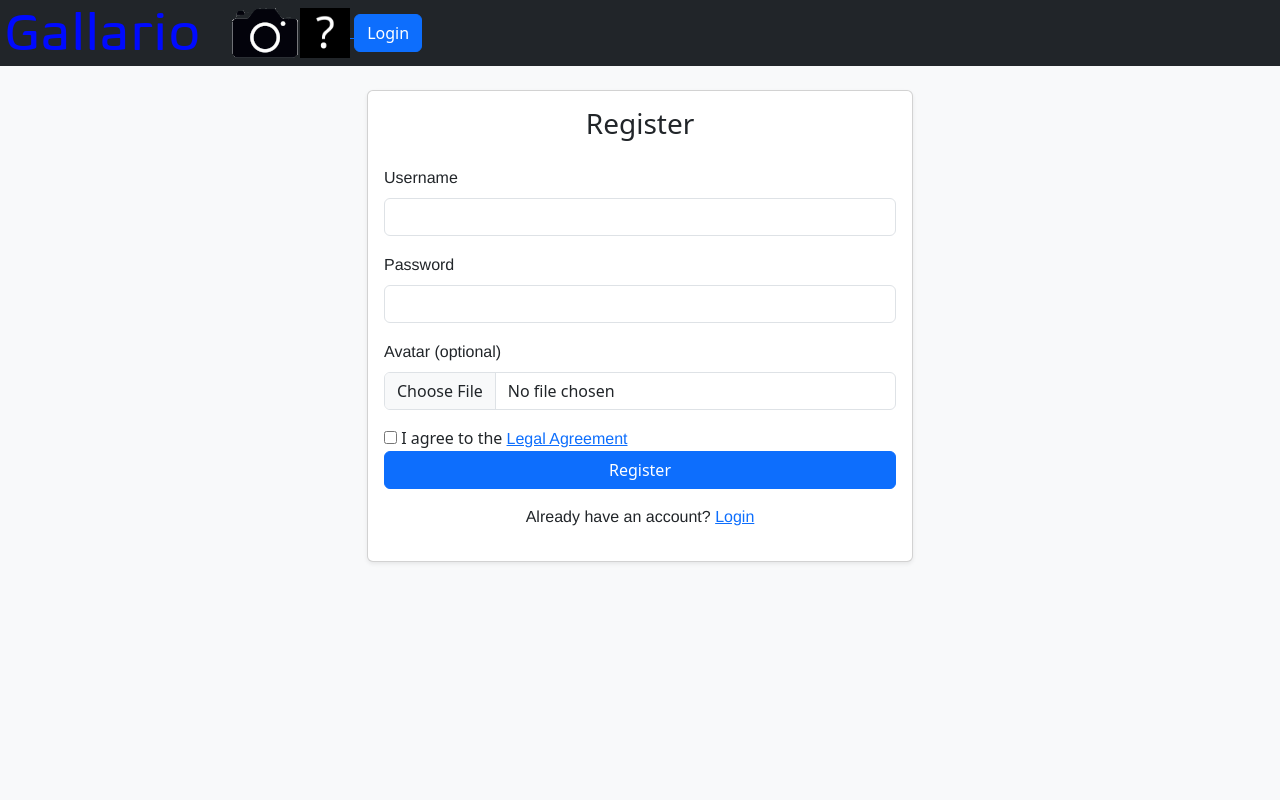
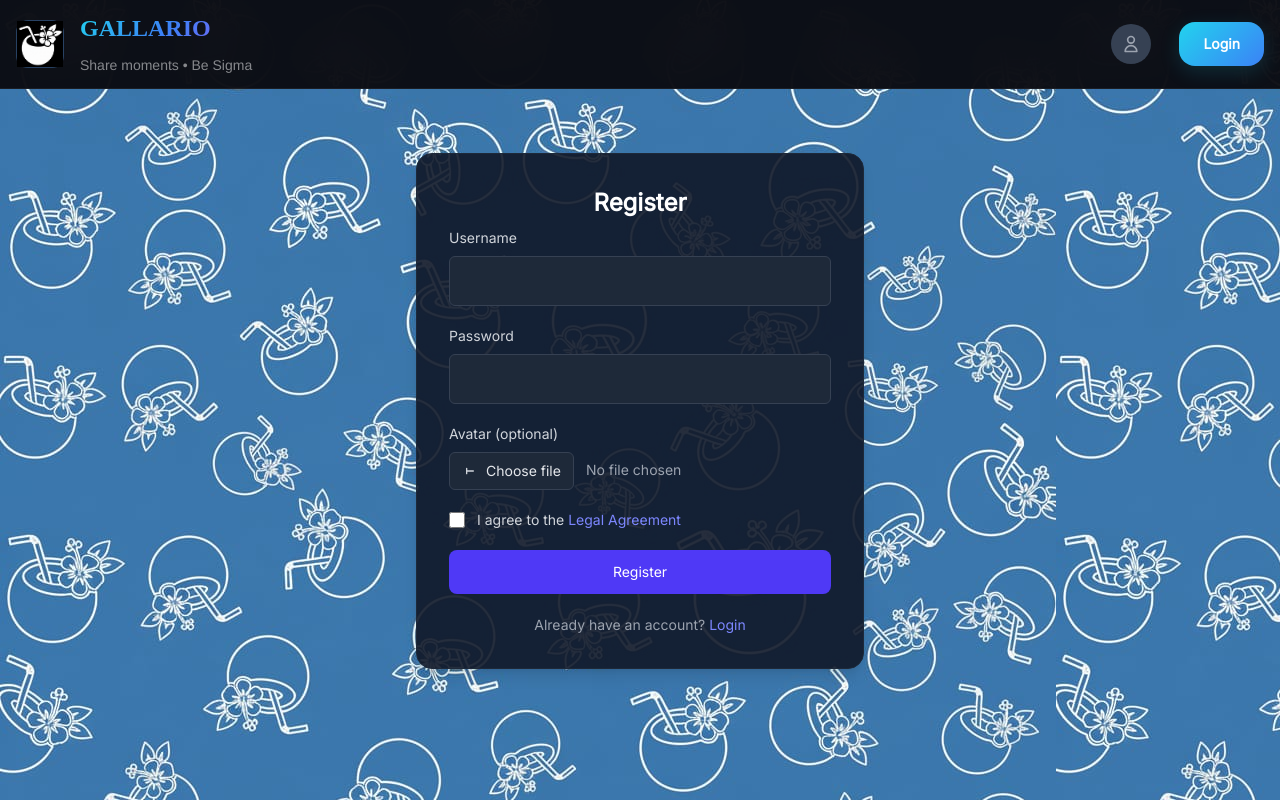
Before and after one commit to Coco-developers/GallarioV2, a Flask app: page /register in a window 1280 px wide. Run offline with Flask 3, Linux system fonts and the light colour scheme; some libraries are stand-ins or nearby versions.

Commit message:
login 2.0

```diff
--- a/src/templates/actions/login.html
+++ b/src/templates/actions/login.html
@@ -1,46 +1,108 @@
-{% extends "fragments/layout.html" %}
-{% block content %}
+<!DOCTYPE html>
+<html lang="en">
+<head>
+    <title>Welcome - Gallario</title>
+    {% include "fragments/header.html" %}
+</head>
+<body class="gradient-bg min-h-screen text-white pattern-bg">
+{% include "fragments/navbar.html" %}
 <div class="row justify-content-center">
-    <div class="col-md-6">
-        <div class="card shadow-sm">
-            <div class="card-body">
-                <h3 class="mb-4 text-center">{{ 'Register' if register else 'Login' }}</h3>
-                <form method="POST" enctype="multipart/form-data">
-                    <div class="mb-3">
-                        <label class="form-label" style="font-family: 'Helvetica', serif;">Username</label>
-                        <input type="text" name="username" class="form-control" required>
+    {% include "fragments/flashs.html" %}
+    <!-- Auth Card (Register / Login) -->
+    <div class="w-full max-w-xl mx-auto p-16">
+    <div class="rounded-2xl bg-gray-900/90 border border-gray-800 shadow-lg overflow-hidden">
+    <div class="p-8">
+      <h3 class="text-center text-2xl font-semibold text-white mb-6">
+        {{ 'Register' if register else 'Login' }}
+      </h3>
+
+      <form method="POST" enctype="multipart/form-data" class="space-y-5">
+        <!-- Username -->
+        <div>
+          <label for="username" class="block text-sm font-medium text-gray-300 mb-2">Username</label>
+          <input
+            id="username"
+            name="username"
+            type="text"
+            autocomplete="username"
+            required
+            class="w-full rounded-md bg-gray-800 border border-gray-700 px-4 py-3 text-gray-100 placeholder-gray-400 focus:outline-none focus:ring-2 focus:ring-indigo-400"
+          >
         </div>
-                    <div class="mb-3">
-                        <label class="form-label" style="font-family: 'Helvetica', serif;">Password</label>
-                        <input type="password" name="password" class="form-control" required>
+
+        <!-- Password -->
+        <div>
+          <label for="password" class="block text-sm font-medium text-gray-300 mb-2">Password</label>
+          <input
+            id="password"
+            name="password"
+            type="password"
+            {% if register %}autocomplete="new-password"{% else %}autocomplete="current-password"{% endif %}
+            required
+            class="w-full rounded-md bg-gray-800 border border-gray-700 px-4 py-3 text-gray-100 placeholder-gray-400 focus:outline-none focus:ring-2 focus:ring-indigo-400"
+          >
         </div>
 
         {% if register %}
-                    <div class="mb-3">
-                        <label class="form-label" style="font-family: 'Helvetica', serif;">Avatar (optional)</label>
-                        <input type="file" name="avatar" class="form-control">
+        <!-- Avatar (optional) -->
+        <div>
+          <label for="avatar" class="block text-sm font-medium text-gray-300 mb-2">Avatar (optional)</label>
+
+          <div class="flex items-center gap-3">
+            <label
+              for="avatar"
+              class="inline-flex items-center gap-2 rounded-md bg-gray-800 border border-gray-700 px-3 py-2 text-sm text-gray-200 cursor-pointer hover:bg-gray-700"
+            >
+              <svg xmlns="http://www.w3.org/2000/svg" class="h-4 w-4 text-gray-300" fill="none" viewBox="0 0 24 24" stroke="currentColor">
+                <path stroke-linecap="round" stroke-linejoin="round" stroke-width="2" d="M7 16v-4m0 0V8m0 4h10" />
+              </svg>
+              Choose file
+            </label>
+
+            <input id="avatar" name="avatar" type="file" accept="image/*" class="hidden">
+
+            <span id="avatarName" class="text-sm text-gray-400 truncate">No file chosen</span>
           </div>
-                    <label>
-                        <input type="checkbox" required>
-                        I agree to the <a href="{{ url_for('main.legal') }}" style="font-family: 'Helvetica', serif;">Legal Agreement</a>
+        </div>
+
+        <!-- Legal checkbox -->
+        <div class="flex items-start gap-3 mt-1">
+            <input id="agree" name="agree" type="checkbox" required class="mt-0.5 h-4 w-4 rounded text-indigo-500 bg-gray-800 border-gray-700 focus:ring-indigo-400">
+            <label for="agree" class="text-sm text-gray-300">
+            I agree to the
+            <a href="{{ url_for('main.legal') }}" class="text-indigo-400 hover:underline">Legal Agreement</a>
             </label>
+        </div>
         {% endif %}
 
-
-                    <button type="submit" class="btn btn-primary w-100">
+        <!-- Submit -->
+        <div>
+          <button
+            type="submit"
+            class="w-full inline-flex justify-center items-center gap-2 px-4 py-3 rounded-lg bg-indigo-600 text-white text-sm font-medium hover:bg-indigo-700 focus:outline-none focus:ring-2 focus:ring-indigo-400"
+            >
             {{ 'Register' if register else 'Login' }}
                 </button>
+            </div>
         </form>
 
-                <div class="mt-3 text-center">
+            <!-- Footer links -->
+            <div class="mt-5 text-center text-sm text-gray-400">
                 {% if register %}
-                    <p style="font-family: 'Helvetica', serif;">Already have an account? <a href="{{ url_for('main.login') }}" style="font-family: 'Helvetica', serif;">Login</a></p>
+                <p>Already have an account? <a href="{{ url_for('main.login') }}" class="text-indigo-400 hover:underline">Login</a></p>
                 {% else %}
-                    <p style="font-family: 'Helvetica', serif;">Don't have an account? <a href="{{ url_for('main.register') }}" style="font-family: 'Helvetica', serif;">Register</a></p>
+                <p>Don't have an account? <a href="{{ url_for('main.register') }}" class="text-indigo-400 hover:underline">Register</a></p>
                 {% endif %}
             </div>
         </div>
     </div>
 </div>
-</div>
-{% endblock %}
+
+<!-- Optional: tiny JS to show chosen avatar filename -->
+<script>
+  document.getElementById('avatar')?.addEventListener('change', function (e) {
+    const file = e.target.files && e.target.files[0];
+    document.getElementById('avatarName').textContent = file ? file.name : 'No file chosen';
+  });
+</script>
+</body>
--- /dev/null
+++ b/src/templates/fragments/flashs.html
@@ -0,0 +1,65 @@
+<!-- FLASH MESSAGES (Tailwind toasts) -->
+<!-- container: a stacked toast area in the top-right (desktop-friendly) -->
+<div id="flashContainer" class="fixed top-4 right-4 z-50 w-full max-w-md space-y-3 pointer-events-none" aria-live="polite" aria-atomic="true">
+  {% with messages = get_flashed_messages(with_categories=true) %}
+    {% if messages %}
+      {% for category, message in messages %}
+        {# map category -> tailwind bg/text class #}
+        {% set bg = 'bg-red-600 text-white' if category == 'error' else
+                   'bg-green-600 text-white' if category == 'success' else
+                   'bg-yellow-500 text-black' if category == 'warning' else
+                   'bg-blue-600 text-white' %}
+        <div
+          class="flash-item pointer-events-auto rounded-lg shadow-lg px-4 py-3 flex items-start gap-3 transition transform duration-300 ease-out opacity-100 translate-y-0 {{ bg }}"
+          role="status"
+        >
+          <div class="flex-1 text-sm leading-tight break-words">
+            {{ message }}
+          </div>
+
+          <!-- close button -->
+          <button
+            type="button"
+            class="ml-2 -mr-1 inline-flex p-1 rounded-md focus:outline-none focus:ring-2 focus:ring-white/40"
+            aria-label="Close"
+            onclick="dismissFlash(this)"
+          >
+            <!-- small X icon -->
+            <svg xmlns="http://www.w3.org/2000/svg" class="h-4 w-4" fill="none" viewBox="0 0 24 24" stroke="currentColor" stroke-width="2">
+              <path stroke-linecap="round" stroke-linejoin="round" d="M6 18L18 6M6 6l12 12" />
+            </svg>
+          </button>
+        </div>
+      {% endfor %}
+    {% endif %}
+  {% endwith %}
+</div>
+
+<script>
+  // Auto-dismiss toasts after N ms and provide dismiss function
+  (function () {
+    const AUTO_DISMISS_MS = 4000; // 4s
+
+    // auto-dismiss existing flashes
+    document.querySelectorAll('#flashContainer .flash-item').forEach((el, idx) => {
+      // stagger fadeouts slightly so multiple toasts look nicer
+      const delay = AUTO_DISMISS_MS + idx * 150;
+      setTimeout(() => fadeOutAndRemove(el), delay);
+    });
+
+    // called by the close button
+    window.dismissFlash = function (btn) {
+      const el = btn.closest('.flash-item');
+      if (el) fadeOutAndRemove(el);
+    };
+
+    function fadeOutAndRemove(el) {
+      // apply exit classes
+      el.style.transition = 'opacity 300ms ease-out, transform 300ms ease-out';
+      el.style.opacity = '0';
+      el.style.transform = 'translateY(-8px) scale(0.98)';
+      // remove from DOM after transition
+      setTimeout(() => el.remove(), 320);
+    }
+  })();
+</script>
--- a/src/templates/fragments/layout.html
+++ /dev/null
@@ -1,81 +0,0 @@
-<!DOCTYPE html>
-<html lang="en">
-<head>
-    <meta charset="UTF-8">
-    <meta name="viewport" content="width=device-width, initial-scale=1.0">
-    <title>{{ title if title else "Gallario" }}</title>
-    <link href="https://cdn.jsdelivr.net/npm/bootstrap@5.3.0/dist/css/bootstrap.min.css" rel="stylesheet">
-    <style>
-        body {
-            background-color: #f8f9fa;
-        }
-        .navbar-brand img {
-            height: 40px;
-            border-radius: 50%;
-        }
-        .post-image {
-            max-height: 400px;
-            object-fit: cover;
-            border-radius: 8px;
-        }
-        .comment-box {
-            background: #f1f1f1;
-            border-radius: 8px;
-            padding: 8px;
-            margin-top: 5px;
-        }
-        .post-card {
-            margin-bottom: 25px;
-        }
-        .like-btn {
-            cursor: pointer;
-        }
-    </style>
-</head>
-<body>
-    <!-- NAVBAR -->
-
-    <div class="navbar navbar-expand-lg navbar-dark bg-dark mb-4">
-        <div class="nav-left">
-            <a href="{{ url_for('main.index') }}">
-                <img src="/static/images/logo.png" class="Logo">
-            </a>
-        </div>
-        <div class="nav-right">
-            {% if user %}
-            <a id="UserNames" href="{{ url_for('main.profile', username=user.username) }}">
-                <img src="{{ url_for('static', filename=user.avatar) }}" alt="Avatar" class="avatar-lg" style="height:50px;width:auto">
-                {{ user.username }}
-            </a>
-            <a href="{{url_for('main.logout')}}" style="color:blue;font-family: italic;">Logout</a>
-            {% else %}
-            <a id="UserNames" href="{{ url_for('main.login')}}">
-                <img src="static/images/default_pfp.png" alt="Avatar" class="avatar-lg" style="height:50px;width:auto">
-            </a>
-            <a href="{{url_for('main.logout')}}" class="btn btn-primary fancy-link neon">Login</a>
-            {% endif %}
-        </div>
-    </div>
-    <!-- FLASH MESSAGES -->
-    <div class="container">
-        {% with messages = get_flashed_messages(with_categories=true) %}
-            {% if messages %}
-                {% for category, message in messages %}
-                    <div class="alert alert-{{ 'danger' if category == 'error' else category }} alert-dismissible fade show" role="alert">
-                        {{ message }}
-                        <button type="button" class="btn-close" data-bs-dismiss="alert" aria-label="Close"></button>
-                    </div>
-                {% endfor %}
-            {% endif %}
-        {% endwith %}
-    </div>
-
-    <!-- MAIN CONTENT -->
-    <div class="container">
-        {% block content %}{% endblock %}
-    </div>
-
-    <script src="https://cdn.jsdelivr.net/npm/bootstrap@5.3.0/dist/js/bootstrap.bundle.min.js"></script>
-    {% block scripts %}{% endblock %}
-</body>
-</html>
```
Lines whose indentation alone changed are shown as unchanged.
